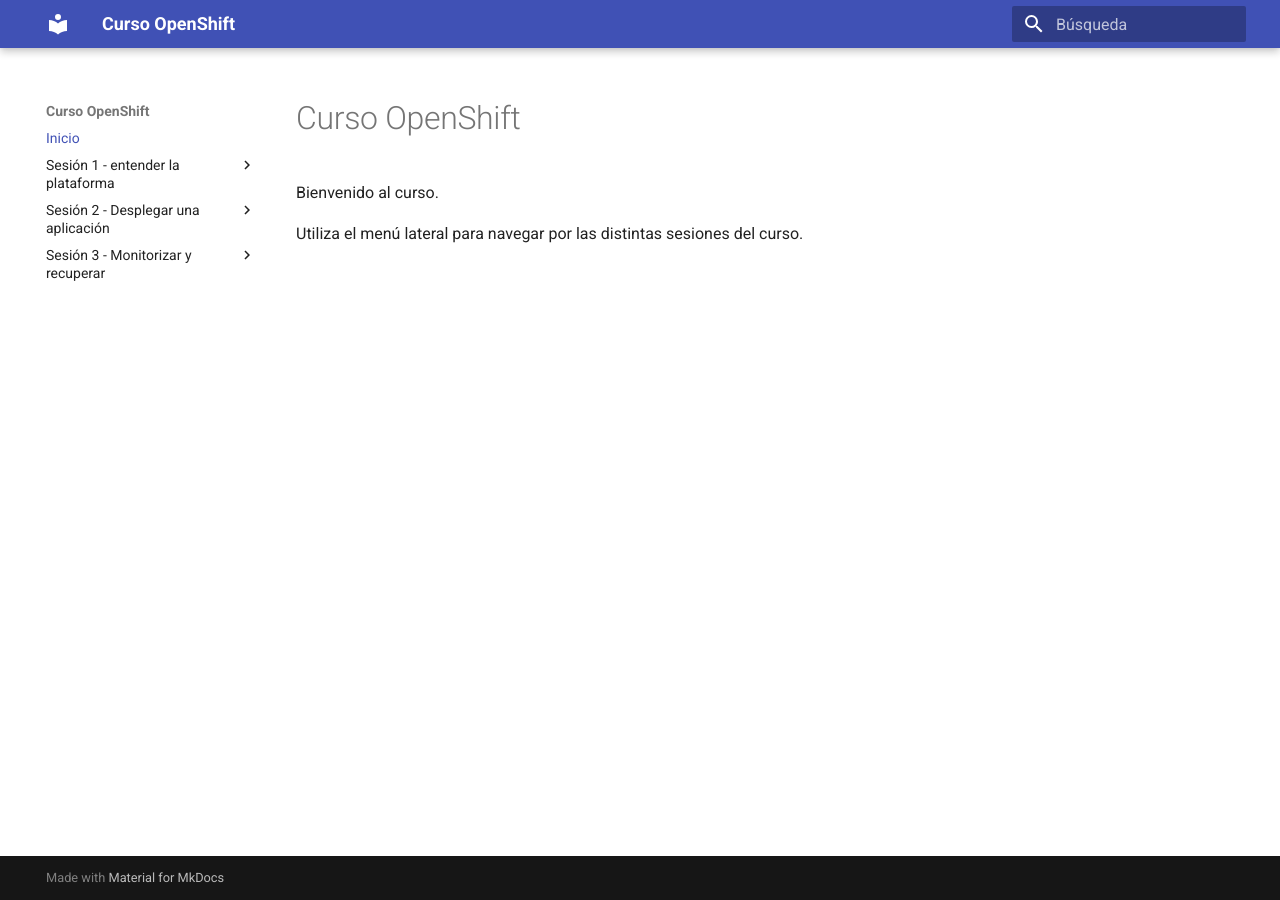
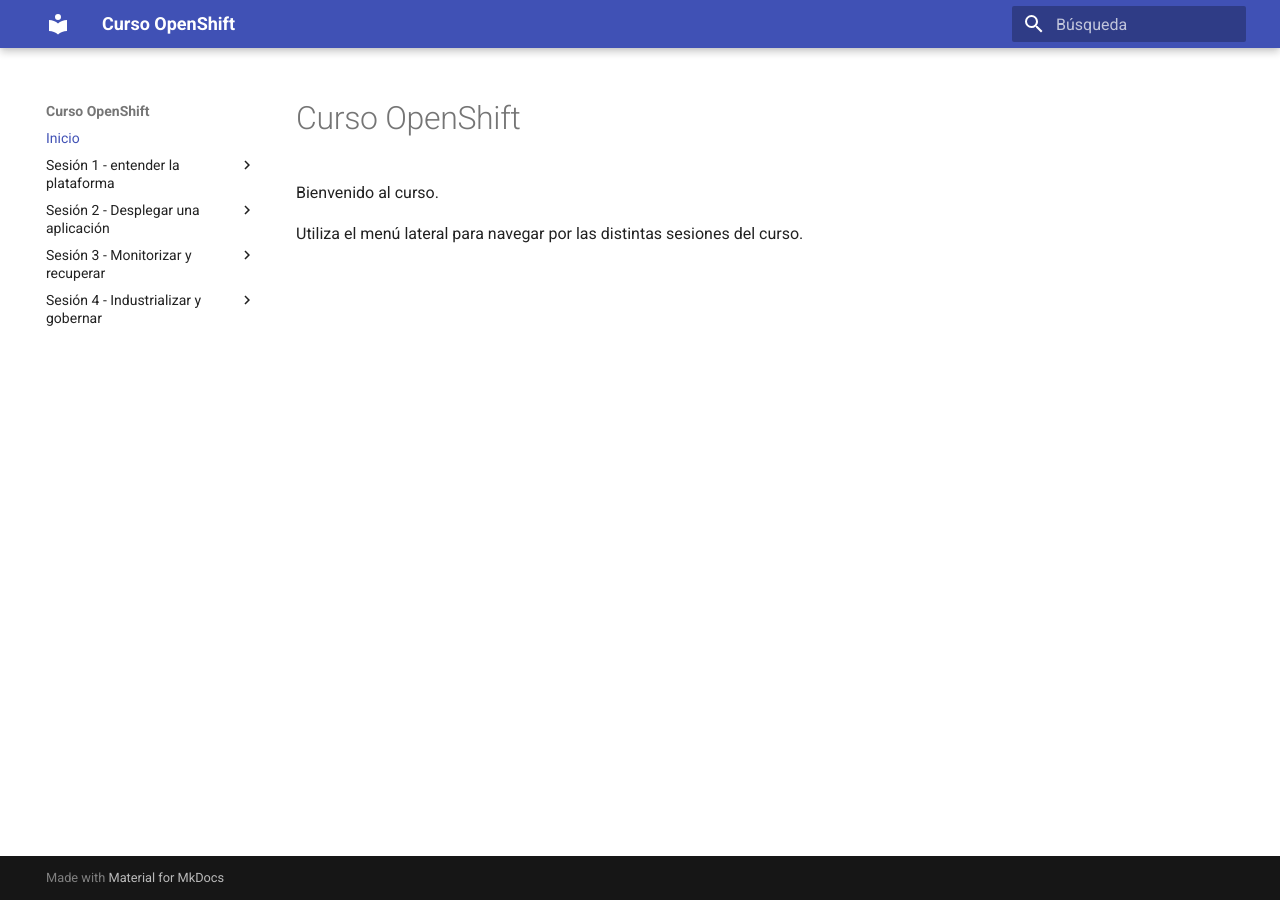
Before and after one commit to ieftraining/curso-openshift, an MkDocs documentation site: the page built from docs/index.md, in a window 1280 px wide. Built offline with MkDocs 1.6.1 and Material for MkDocs 9.7.7, drawn with Linux system fonts in a browser that asks for light colours.

Commit message:
Update mkdocs.yml

```diff
--- a/mkdocs.yml
+++ b/mkdocs.yml
@@ -42,6 +42,9 @@
       - 3.8 Copias de Seguridad: sesion3/3.8 Copias de Seguridad.md
       - 3.9 Cierre: sesion3/3.9 Cierre.md
 
+  - Sesión 4 - Industrializar y gobernar:
+      - 4.1 Proyectos y permisos: sesion3/4.1 Proyectos y permisos.md
+
 
 markdown_extensions:
   - admonition
```
